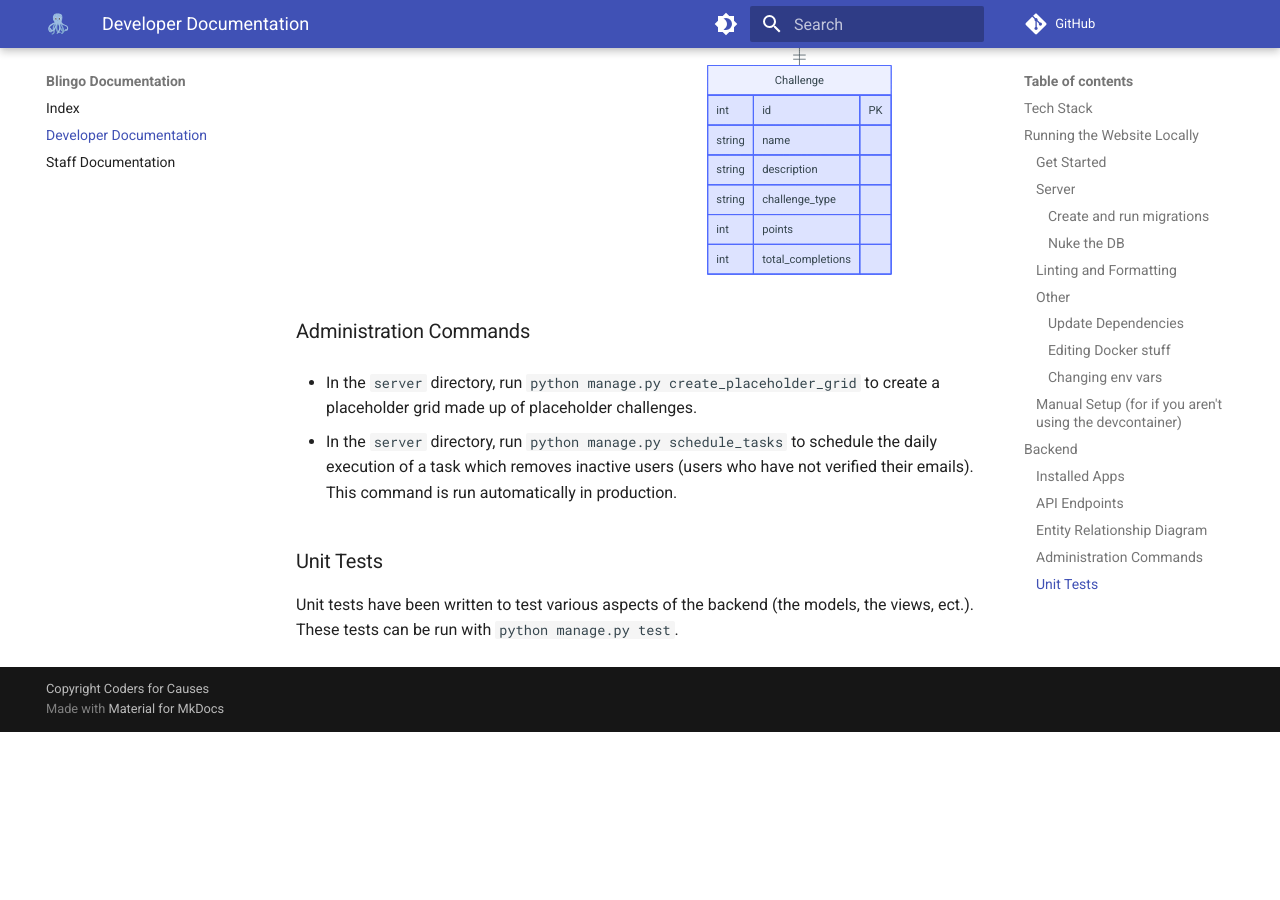
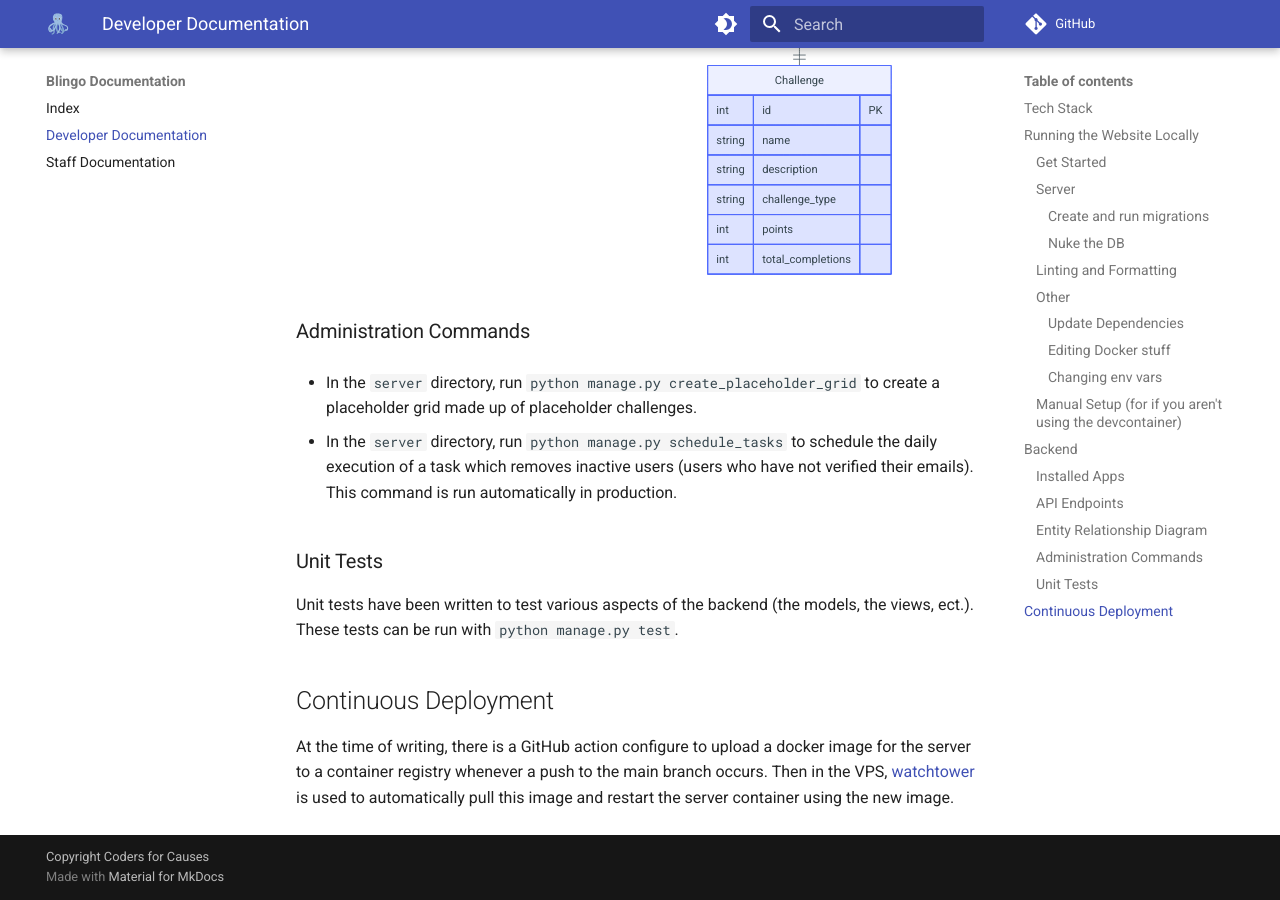
Before and after one commit to codersforcauses/bluecrew, an MkDocs documentation site: the page built from documentation/docs/developer.md, in a window 1280 px wide and 900 px high, scrolled down 5076 px. Built offline with MkDocs 1.6.1 and Material for MkDocs 9.7.7, drawn with Linux system fonts in a browser that asks for light colours; comment, search, counter and statistics services are not loaded; before the commit the page ends 5808 px from its top, so only the background shows below that.

Commit message:
add cd to dev docs

```diff
--- a/documentation/docs/developer.md
+++ b/documentation/docs/developer.md
@@ -215,3 +215,7 @@ erDiagram
 ### Unit Tests
 
 Unit tests have been written to test various aspects of the backend (the models, the views, ect.). These tests can be run with `python manage.py test`.
+
+## Continuous Deployment
+
+At the time of writing, there is a GitHub action configure to upload a docker image for the server to a container registry whenever a push to the main branch occurs. Then in the VPS, [watchtower](https://github.com/containrrr/watchtower) is used to automatically pull this image and restart the server container using the new image.
```
